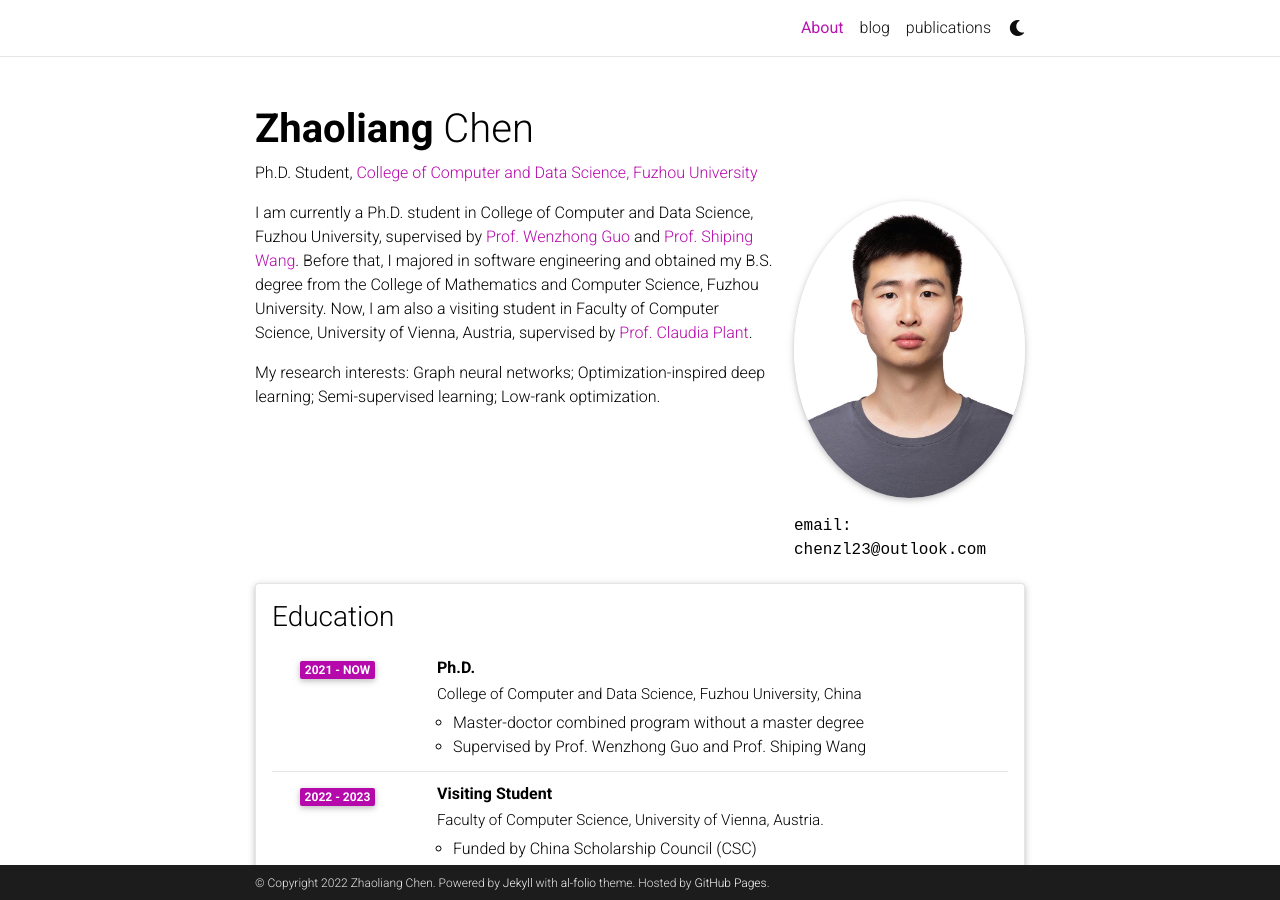
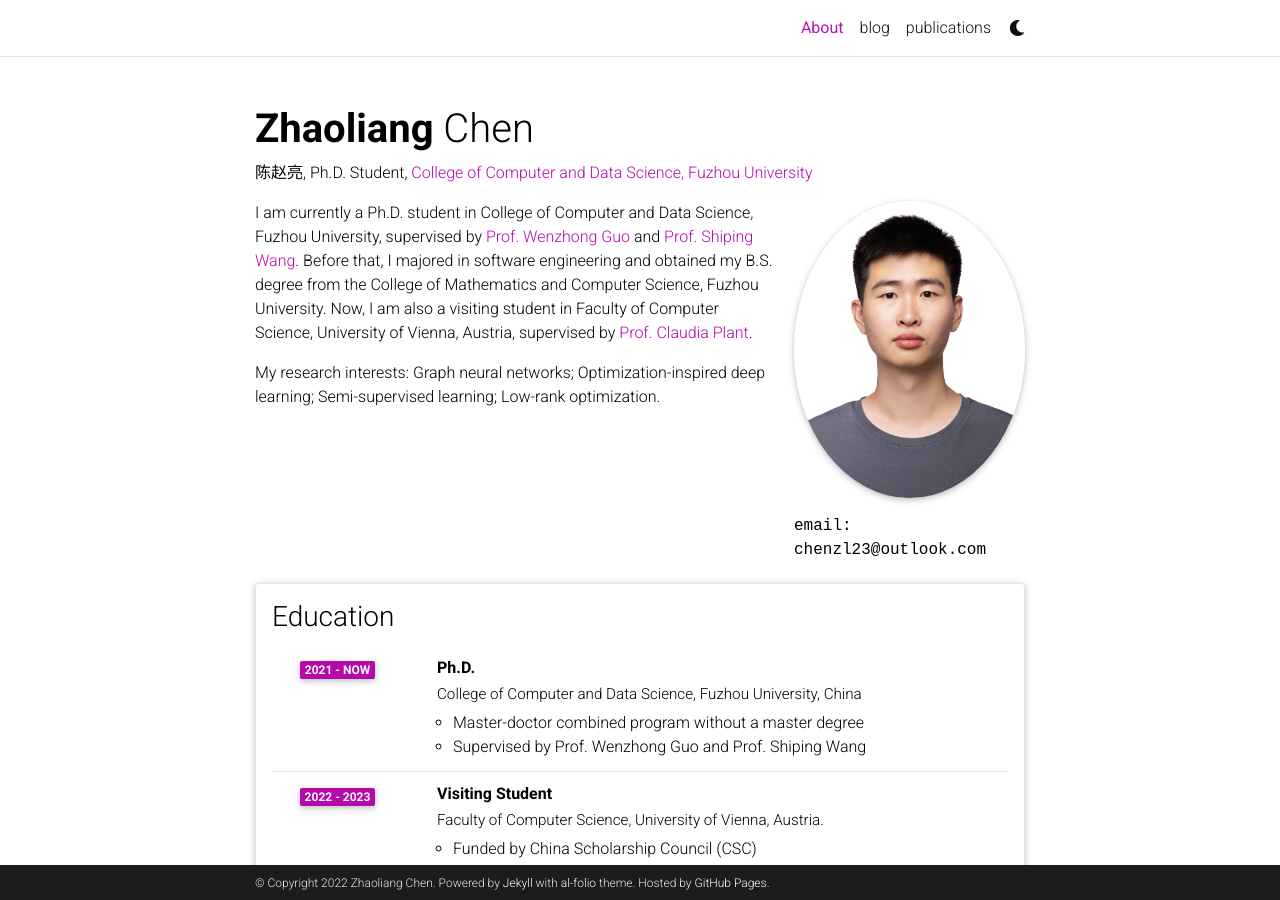
Before and after one commit to huangsuj/huangsuj.github.io, a Jekyll site: the page built from _pages/about.md, in a window 1280 px wide and 900 px high. Built offline with Jekyll 4.4.1, drawn with Linux system fonts in a browser that asks for light colours; full-size pictures stand in for the smaller copies a plugin makes; comment, search, counter and statistics services are not loaded; a style sheet for code colours, icons or effects is not loaded.

Commit message:
Update about.md

```diff
--- a/_pages/about.md
+++ b/_pages/about.md
@@ -2,7 +2,7 @@
 layout: about
 title: About
 permalink: /
-subtitle: Ph.D. Student, <a href='https://ccds.fzu.edu.cn/'>College of Computer and Data Science, Fuzhou University</a>
+subtitle: 陈赵亮, Ph.D. Student, <a href='https://ccds.fzu.edu.cn/'>College of Computer and Data Science, Fuzhou University</a>
 
 profile:
   align: right
```
